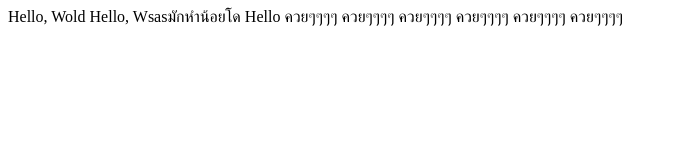
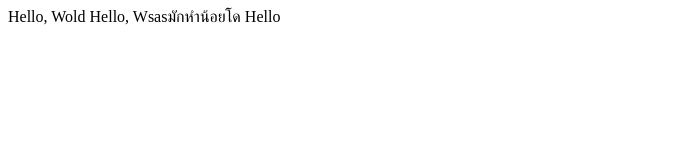
Before and after one commit to Donutttttttt/ex2-myteam06-10, a plain HTML site: page index.html in a window 1280 px wide. Shown: the whole page, without its empty margins (0-677 px from the left). Drawn offline with Linux system fonts and the light colour scheme.

Commit message:
โดหำน้อย

```diff
--- a/index.html
+++ b/index.html
@@ -9,7 +9,6 @@
     Hello, Wold
     Hello, Wsasมักหำน้อยโด
     Hello
-    ควยๆๆๆๆ  ควยๆๆๆๆ  ควยๆๆๆๆ
-    ควยๆๆๆๆ  ควยๆๆๆๆ  ควยๆๆๆๆ
+
 </body>
 </html>
```
